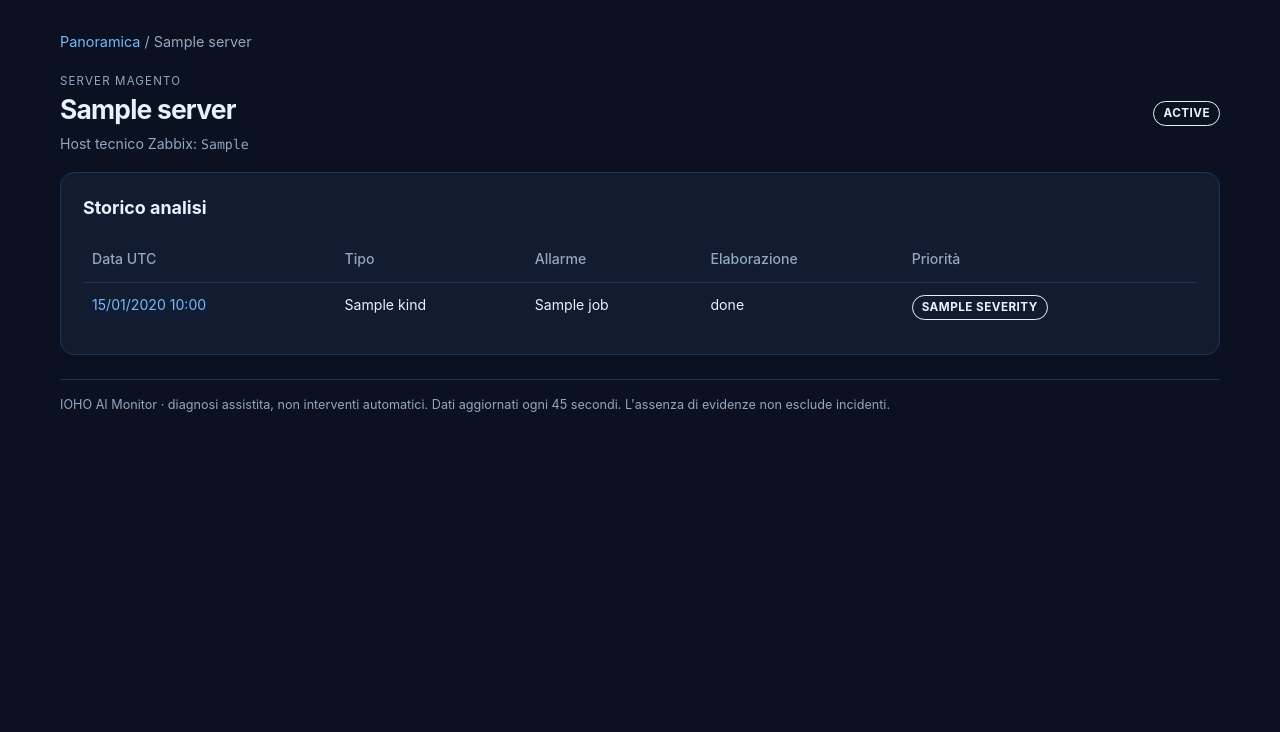
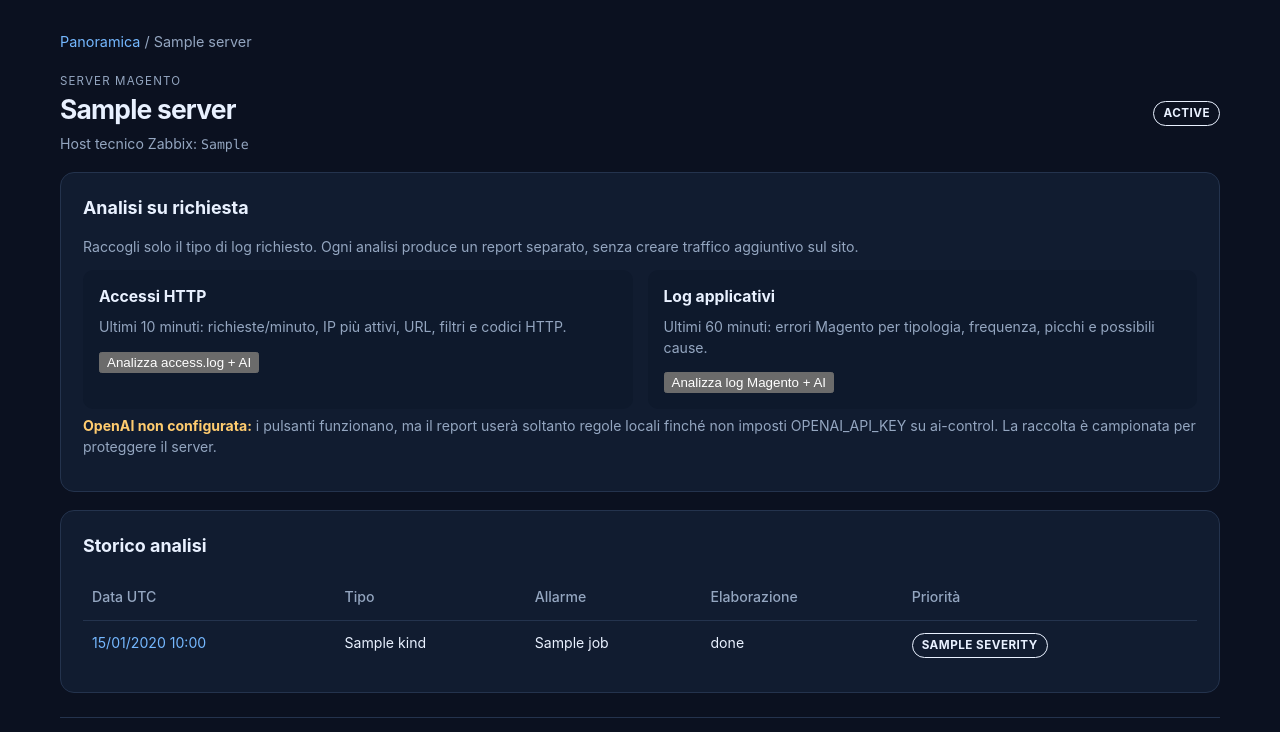
Before and after one commit to maxcamo/ioho-ai-monitor, a FastAPI app: template app/templates/server.html in a window 1280 px wide. Shown: the part 66-798 px from the top of the page. Before the commit the page ends 478 px from the top, so only its background shows below. Run offline with FastAPI, Linux system fonts and the light colour scheme; the template is opened without the code that fills it: most values are stand-ins (such as "Sample title", 1, 10 or a date in 2020); parts of the project's set-up code (start-up, migrations or seed data) failed here and were passed over.

Commit message:
Add two on-demand action panels per Magento server

```diff
--- a/app/templates/server.html
+++ b/app/templates/server.html
@@ -3,5 +3,15 @@
 {% block content %}
 <div class="breadcrumb"><a href="/">Panoramica</a> / {{ server.name }}</div>
 <div class="split"><div><div class="eyebrow">Server Magento</div><h1>{{ server.name }}</h1><div class="sub">Host tecnico Zabbix: <span class="mono">{{ server.zabbix_host }}</span></div></div><span class="pill {{ server.last_status }}">{{ server.last_status }}</span></div>
+<section class="panel"><h2>Analisi su richiesta</h2>
+  <p class="sub">Raccogli solo il tipo di log richiesto. Ogni analisi produce un report separato, senza creare traffico aggiuntivo sul sito.</p>
+  <div class="grid">
+    <div class="inner"><h3>Accessi HTTP</h3><p class="sub">Ultimi 10 minuti: richieste/minuto, IP più attivi, URL, filtri e codici HTTP.</p>
+      <form action="/server/{{ server.id }}/analyze/access" method="post"><button class="analysis-btn" type="submit">Analizza access.log + AI</button></form></div>
+    <div class="inner"><h3>Log applicativi</h3><p class="sub">Ultimi 60 minuti: errori Magento per tipologia, frequenza, picchi e possibili cause.</p>
+      <form action="/server/{{ server.id }}/analyze/app" method="post"><button class="analysis-btn" type="submit">Analizza log Magento + AI</button></form></div>
+  </div>
+  <p class="sub">{% if ai_ready %}Diagnosi OpenAI configurata; in caso di errore API viene utilizzata l'analisi per regole.{% else %}<strong class="warning">OpenAI non configurata:</strong> i pulsanti funzionano, ma il report userà soltanto regole locali finché non imposti OPENAI_API_KEY su ai-control.{% endif %} La raccolta è campionata per proteggere il server.</p>
+</section>
 <div class="panel"><h2>Storico analisi</h2><table class="table"><thead><tr><th>Data UTC</th><th>Tipo</th><th>Allarme</th><th>Elaborazione</th><th>Priorità</th></tr></thead><tbody>{% for j in jobs %}<tr><td><a href="/incident/{{ j.id }}">{{ j.created_at.strftime('%d/%m/%Y %H:%M') }}</a></td><td>{{ j.kind }}</td><td>{{ j.incident_name }}</td><td>{{ j.state }}</td><td>{% if j.analysis %}<span class="pill {{ j.analysis.severity }}">{{ j.analysis.severity }}</span>{% else %}—{% endif %}</td></tr>{% else %}<tr><td colspan="5">Nessun evento.</td></tr>{% endfor %}</tbody></table></div>
 {% endblock %}
```
